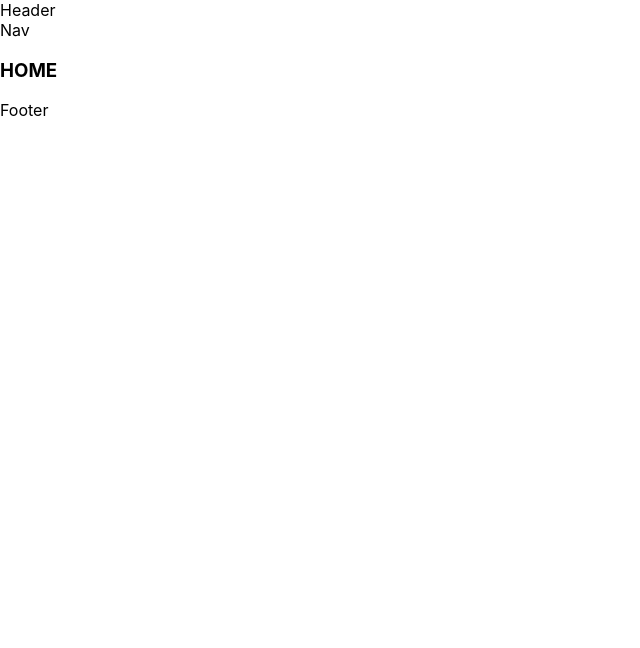
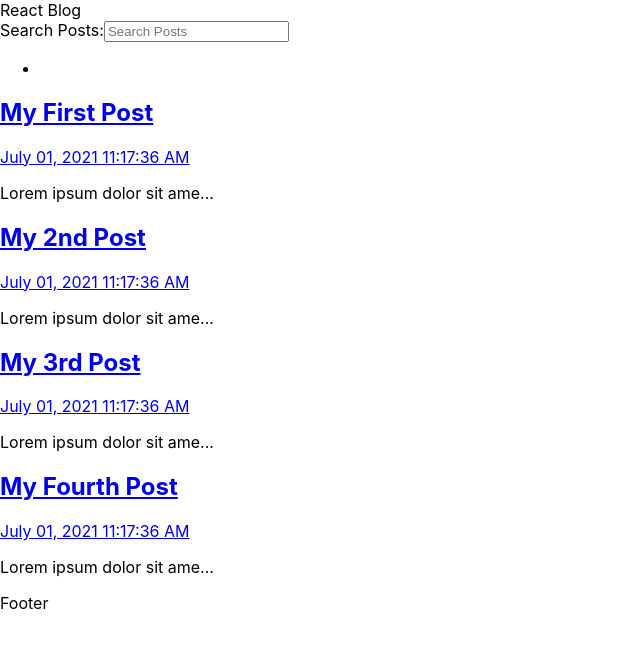
Before and after one commit to Ashim-Stha/learningReact, a React (Create React App) app: page / in a window 1280 px wide. Shown: the top 648 px of the page, without its empty margins (0-640 px from the left). Built offline with nearby package versions, Linux system fonts and the light colour scheme.

Commit message:
donePostPage

```diff
--- a/src/App.js
+++ b/src/App.js
@@ -11,25 +11,67 @@ import {
   BrowserRouter as Router,
   Route,
   Routes,
-  useHistory,
+  useNavigate,
 } from "react-router-dom";
 import { useState, useEffect } from "react";
+
 function App() {
+  const [search, setSearch] = useState("");
+  const [posts, setPosts] = useState([
+    {
+      id: 1,
+      title: "My First Post",
+      datetime: "July 01, 2021 11:17:36 AM",
+      body: "Lorem ipsum dolor sit amet consectetur adipisicing elit. Quis consequatur expedita, assumenda similique non optio! Modi nesciunt excepturi corrupti atque blanditiis quo nobis, non optio quae possimus illum exercitationem ipsa!",
+    },
+    {
+      id: 2,
+      title: "My 2nd Post",
+      datetime: "July 01, 2021 11:17:36 AM",
+      body: "Lorem ipsum dolor sit amet consectetur adipisicing elit. Quis consequatur expedita, assumenda similique non optio! Modi nesciunt excepturi corrupti atque blanditiis quo nobis, non optio quae possimus illum exercitationem ipsa!",
+    },
+    {
+      id: 3,
+      title: "My 3rd Post",
+      datetime: "July 01, 2021 11:17:36 AM",
+      body: "Lorem ipsum dolor sit amet consectetur adipisicing elit. Quis consequatur expedita, assumenda similique non optio! Modi nesciunt excepturi corrupti atque blanditiis quo nobis, non optio quae possimus illum exercitationem ipsa!",
+    },
+    {
+      id: 4,
+      title: "My Fourth Post",
+      datetime: "July 01, 2021 11:17:36 AM",
+      body: "Lorem ipsum dolor sit amet consectetur adipisicing elit. Quis consequatur expedita, assumenda similique non optio! Modi nesciunt excepturi corrupti atque blanditiis quo nobis, non optio quae possimus illum exercitationem ipsa!",
+    },
+  ]);
+
+  // const navigate = useNavigate();
+  const handleDelete = (id) => {
+    const newPost = posts.filter((post) => post.id !== id);
+    setPosts(newPost);
+    // navigate("/", { replace: true });
+  };
   return (
-    <div>
-      <RouterHeader />
-      <RouterNav />
-      <Router>
+    <Router>
+      <div>
+        <RouterHeader content="React Blog" />
+        <RouterNav search={search} setSearch={setSearch} />
+
         <Routes>
-          <Route exact path="/" element={<RouterHome />} />
+          <Route exact path="/" element={<RouterHome posts={posts} />} />
           <Route exact path="/post" element={<RouterNewPost />} />
-          <Route path="/post/:id" element={<RouterPostPage />} />
-          <Route path="about" element={<RouterAbout />} />
+          <Route
+            path="/post/:id"
+            element={
+              <RouterPostPage posts={posts} handleDelete={handleDelete} />
+            }
+          />
+          <Route path="/about" element={<RouterAbout />} />
           <Route path="*" element={<RouterMissing />} />
         </Routes>
-      </Router>
-      <RouterFooter />
-    </div>
+
+        <RouterFooter />
+      </div>
+    </Router>
   );
 }
 
--- /dev/null
+++ b/src/RFeed.js
@@ -0,0 +1,14 @@
+import React from "react";
+import RPost from "./RPost";
+
+const RFeed = ({ posts }) => {
+  return (
+    <main>
+      {posts.map((post) => (
+        <RPost key={post.id} post={post} />
+      ))}
+    </main>
+  );
+};
+
+export default RFeed;
--- /dev/null
+++ b/src/RList.js
@@ -0,0 +1,8 @@
+import React from "react";
+import { Link } from "react-router-dom";
+
+const RList = ({ posts }) => {
+  return <li>{/* <Link to="/about">About</Link> */}</li>;
+};
+
+export default RList;
--- /dev/null
+++ b/src/RPost.js
@@ -0,0 +1,18 @@
+import React from "react";
+import { Link } from "react-router-dom";
+
+const RPost = ({ post }) => {
+  return (
+    <article>
+      <Link to={`/post/${post.id}`}>
+        <h2>{post.title}</h2>
+        <p>{post.datetime}</p>
+      </Link>
+      <p>
+        {post.body.length <= 25 ? post.body : `${post.body.slice(0, 25)}...`}
+      </p>
+    </article>
+  );
+};
+
+export default RPost;
--- a/src/RouterAbout.js
+++ b/src/RouterAbout.js
@@ -1,7 +1,7 @@
 import React from "react";
 
 const RouterAbout = () => {
-  return <div>About</div>;
+  return <main>About</main>;
 };
 
 export default RouterAbout;
--- a/src/RouterHeader.js
+++ b/src/RouterHeader.js
@@ -1,7 +1,7 @@
 import React from "react";
 
-const RouterHeader = () => {
-  return <header>Header</header>;
+const RouterHeader = ({ content }) => {
+  return <header>{content}</header>;
 };
 
 export default RouterHeader;
--- a/src/RouterHome.js
+++ b/src/RouterHome.js
@@ -1,10 +1,9 @@
 import React from "react";
+import RFeed from "./RFeed";
 
-const RouterHome = () => {
+const RouterHome = ({ posts }) => {
   return (
-    <div>
-      <h3>HOME</h3>
-    </div>
+    <main>{posts.length ? <RFeed posts={posts} /> : <p>Empty posts</p>}</main>
   );
 };
 
--- a/src/RouterNav.js
+++ b/src/RouterNav.js
@@ -1,7 +1,28 @@
 import React from "react";
+import RList from "./RList";
 
-const RouterNav = () => {
-  return <nav>Nav</nav>;
+const RouterNav = ({ search, setSearch, posts }) => {
+  return (
+    <nav>
+      <form onSubmit={(e) => e.preventDefault()}>
+        <label htmlFor="Search">Search Posts:</label>
+        <input
+          type="text"
+          id="Search"
+          placeholder="Search Posts"
+          value={search}
+          onChange={(e) => setSearch(e.target.value)}
+        />
+      </form>
+
+      <ul>
+        {/* {posts.map((post) => (
+          <RList key={posts.id} post={post} />
+        ))} */}
+        <RList posts={posts} />
+      </ul>
+    </nav>
+  );
 };
 
 export default RouterNav;
--- a/src/RouterPostPage.js
+++ b/src/RouterPostPage.js
@@ -1,7 +1,43 @@
 import React from "react";
+import { useParams, useNavigate } from "react-router-dom";
 
-const RouterPostPage = () => {
-  return <main>PostPage</main>;
+const RouterPostPage = ({ posts, handleDelete }) => {
+  const { id } = useParams();
+  const post = posts.find((post) => post.id.toString() === id);
+  const navigate = useNavigate();
+  return (
+    <main>
+      {post && (
+        <article>
+          <h2>{post.title}</h2>
+          <p>{post.datetime}</p>
+          <p>{post.body}</p>
+          <button
+            type="button"
+            onClick={(e) => {
+              handleDelete(post.id);
+              navigate("/");
+            }}
+          >
+            Delete
+          </button>
+        </article>
+      )}
+
+      {!post && (
+        <>
+          <h2>Oops!</h2>
+          <p
+            style={{
+              color: "red",
+            }}
+          >
+            Not found
+          </p>
+        </>
+      )}
+    </main>
+  );
 };
 
 export default RouterPostPage;
```
